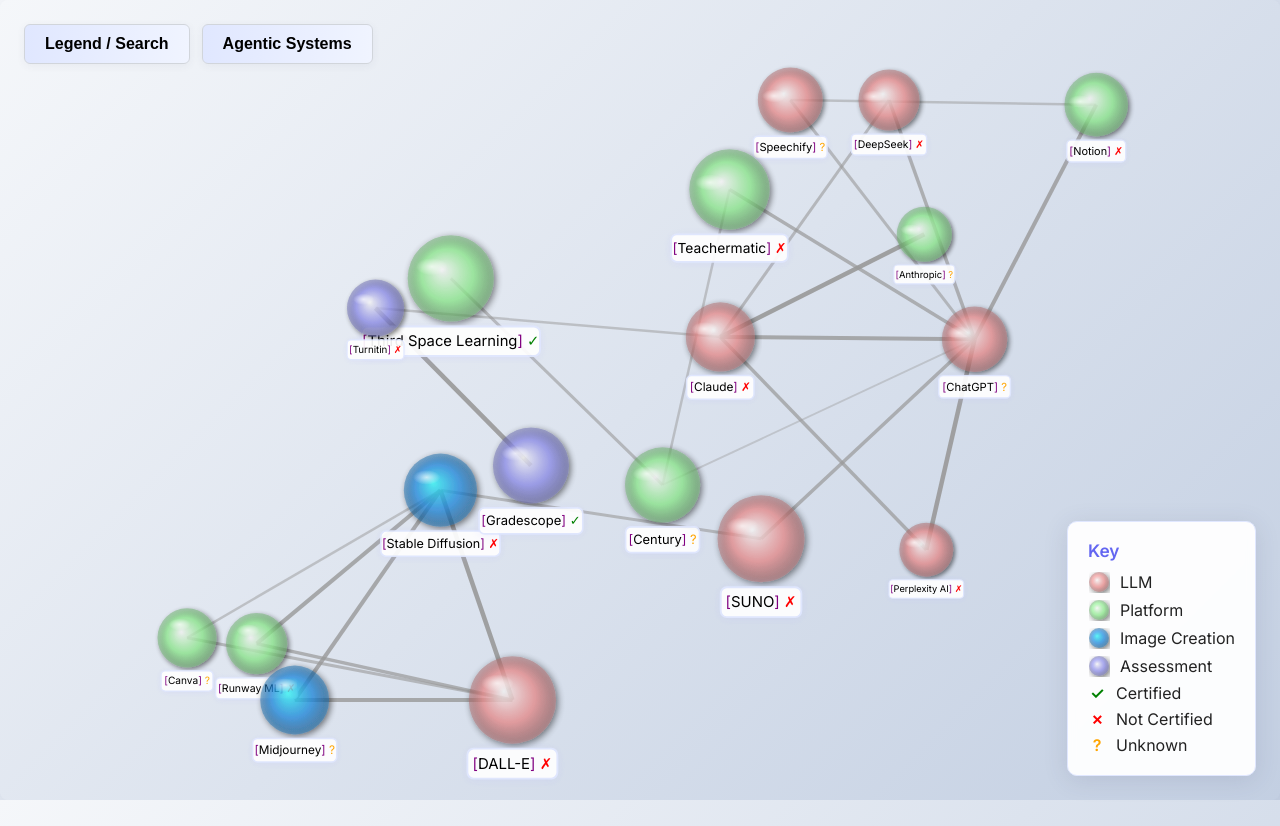
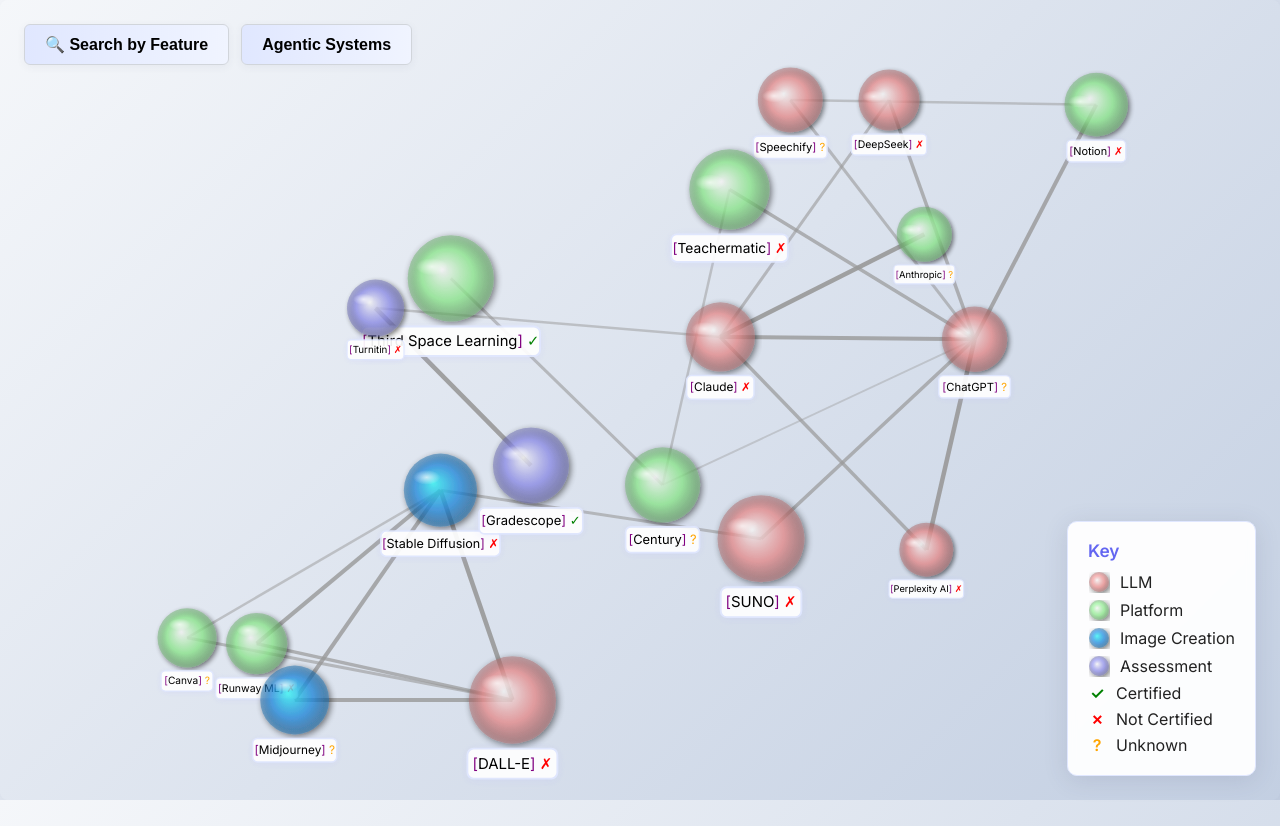
Before and after one commit to taggatron/AI-Edu-Apps, a plain HTML site: page index.html in a window 1280 px wide. Drawn offline with nearby package versions, Linux system fonts and the light colour scheme.

Commit message:
Updated search / legend button

```diff
--- a/index.html
+++ b/index.html
@@ -9,7 +9,7 @@
 </head>
 <body>
   <div class="control-buttons">
-    <button id="toggleControls" class="control-button">Legend / Search</button>
+    <button id="toggleControls" class="control-button">🔍 Search by Feature</button>
     <button id="organizeQuadrants" class="control-button">Agentic Systems</button>
   </div>
   <div id="controls" style="display:none;">
```
